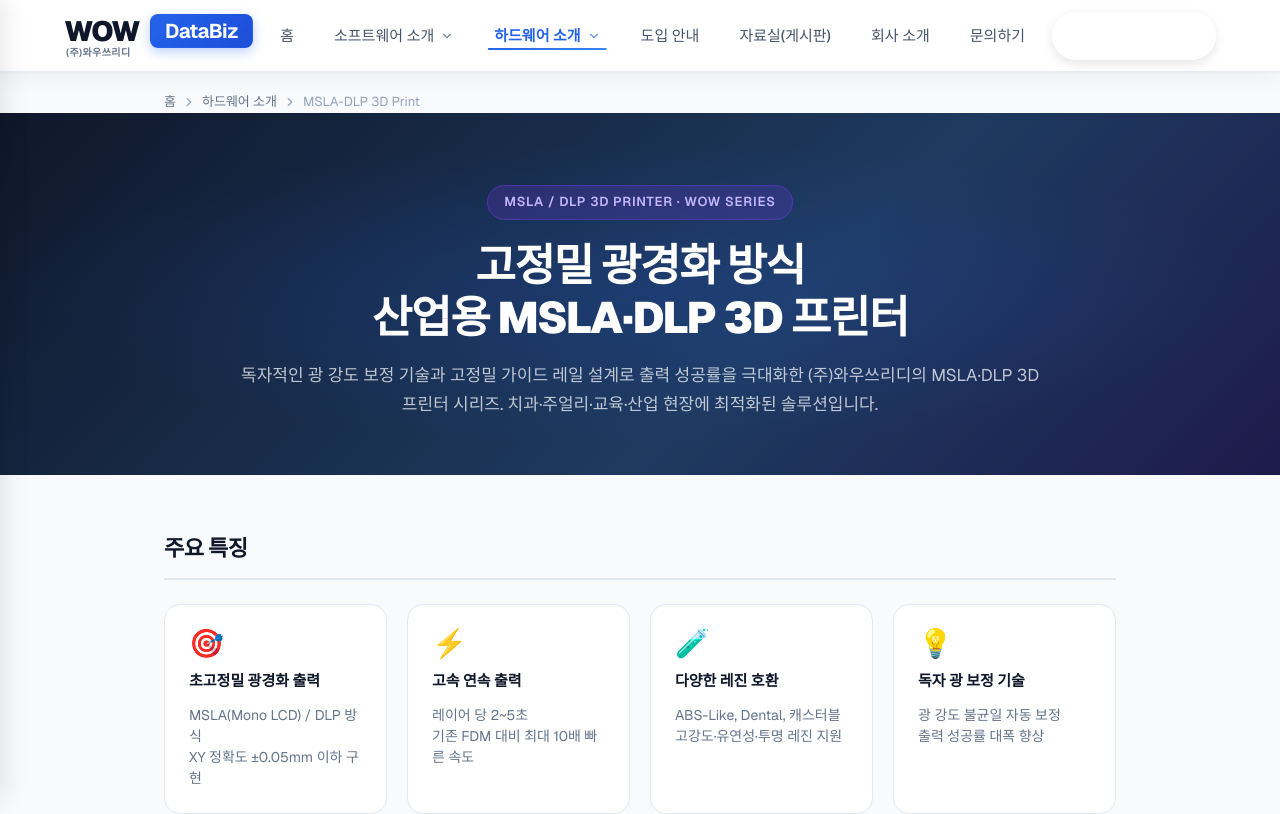
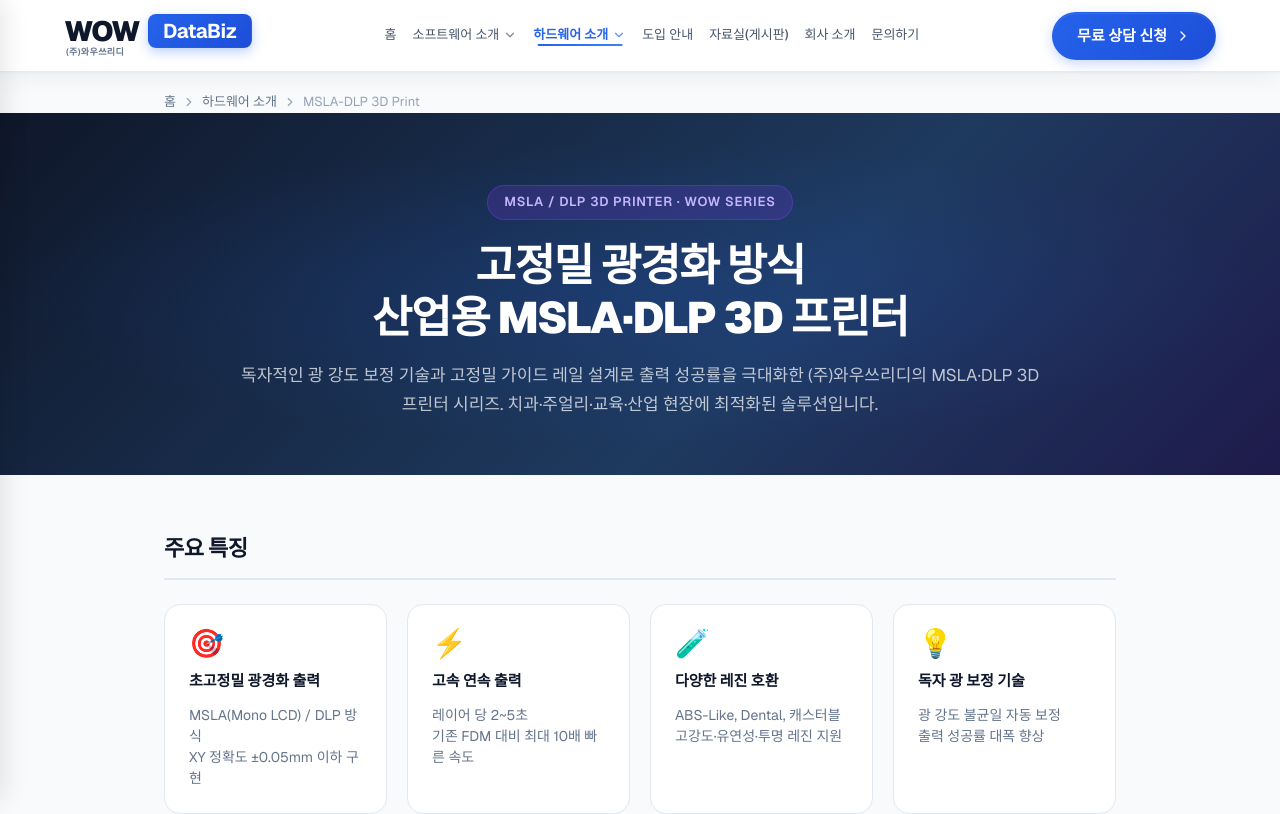
Before and after one commit to seojeongju/wow3d_saas, a Next.js app: page /hardware/3d-printer in a window 1280 px wide. Shown: the top 814 px of the page. Built offline with nearby package versions, Linux system fonts and the light colour scheme.

Commit message:
fix: navbar UI - prevent text wrap, reduce padding, raise breakpoint to 1100px, fix isNavOpaque consistency

```diff
--- a/src/components/Navbar.module.css
+++ b/src/components/Navbar.module.css
@@ -51,11 +51,12 @@
 .brandLogo {
   display: flex;
   align-items: center;
-  gap: 0.625rem;
+  gap: 0.5rem;
   font-weight: 800;
-  font-size: 1.625rem;
+  font-size: 1.5rem;
   letter-spacing: -0.02em;
   transition: all 0.3s ease;
+  white-space: nowrap;
 }
 
 .logoWow {
@@ -125,9 +126,10 @@
 .desktopMenu {
   display: none;
   align-items: center;
-  gap: 0.25rem;
+  gap: 0;
   flex: 1;
   justify-content: center;
+  min-width: 0;
 }
 
 .navItemGroup {
@@ -144,16 +146,19 @@
 
 .navLink {
   font-weight: 500;
-  font-size: 0.9375rem;
+  font-size: 0.875rem;
   transition: all 0.25s cubic-bezier(0.4, 0, 0.2, 1);
-  padding: 0.625rem 1.125rem;
+  padding: 0.5rem 0.75rem;
   position: relative;
   color: rgba(255, 255, 255, 0.92);
   border-radius: 8px;
   display: flex;
   align-items: center;
-  gap: 0.375rem;
+  gap: 0.25rem;
   text-decoration: none;
+  white-space: nowrap;
+  /* ★ 줄바꿈 방지 */
+  flex-shrink: 0;
 }
 
 .navLink::before {
@@ -649,7 +654,7 @@
    Responsive Design
    ============================================ */
 
-@media (min-width: 900px) {
+@media (min-width: 1100px) {
   .desktopMenu {
     display: flex;
   }
@@ -672,7 +677,23 @@
   }
 }
 
-@media (max-width: 899px) {
+/* 1100~1280px: 메뉴 더 촘촘하게 */
+@media (min-width: 1100px) and (max-width: 1280px) {
+  .navLink {
+    font-size: 0.8125rem;
+    padding: 0.5rem 0.5rem;
+  }
+
+  .brandLogo {
+    font-size: 1.375rem;
+  }
+
+  .logoCompany {
+    font-size: 0.5625rem;
+  }
+}
+
+@media (max-width: 1099px) {
   .navbar {
     height: 80px;
   }
--- a/src/components/Navbar.tsx
+++ b/src/components/Navbar.tsx
@@ -146,14 +146,14 @@
 
           {/* Desktop Actions */}
           <div className={styles.desktopActions}>
-            <Link href="/contact" className={clsx(styles.btnNavCta, scrolled ? styles.btnSolid : styles.btnGlass)}>
+            <Link href="/contact" className={clsx(styles.btnNavCta, isNavOpaque ? styles.btnSolid : styles.btnGlass)}>
               무료 상담 신청 <ChevronRight size={16} />
             </Link>
           </div>
 
           {/* Mobile Menu Button */}
           <button
-            className={clsx(styles.mobileToggle, (scrolled || isOpen) && styles.dark)}
+            className={clsx(styles.mobileToggle, (isNavOpaque || isOpen) && styles.dark)}
             onClick={() => setIsOpen(!isOpen)}
             aria-label="Toggle menu"
             aria-expanded={isOpen}
```
